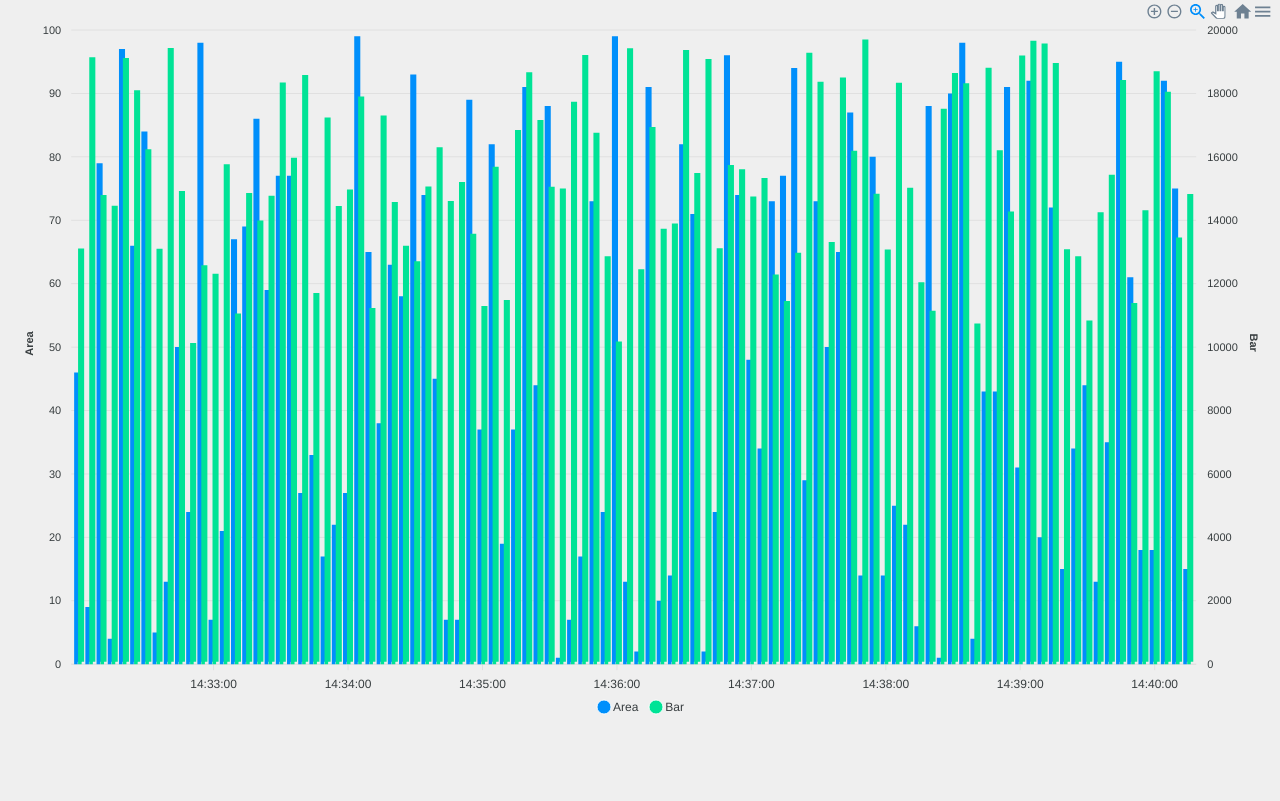
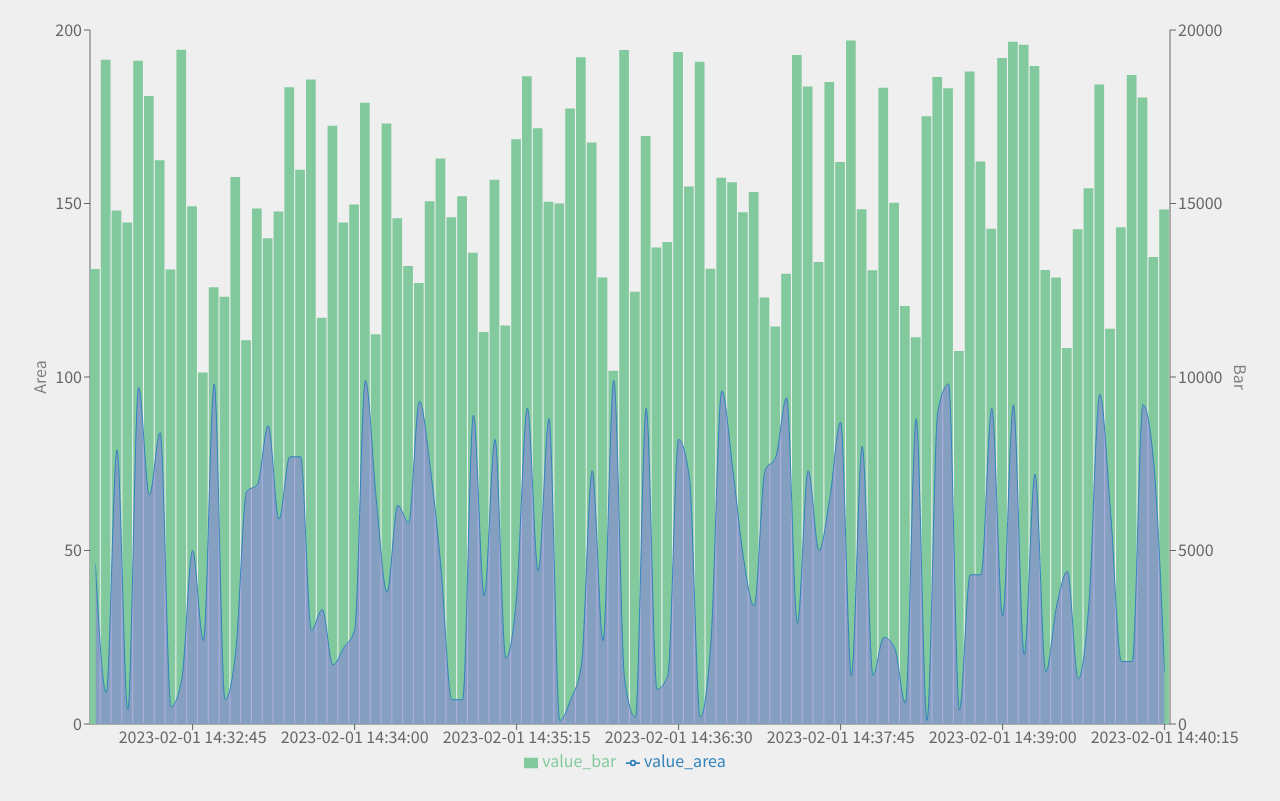
Before and after one commit to salmontaker/area-info, a React (Create React App) app: page / in a window 1280 px wide. Built offline with nearby package versions, Linux system fonts and the light colour scheme.

Commit message:
config: 차트 라이브러리 변경

```diff
--- a/package.json
+++ b/package.json
@@ -10,12 +10,11 @@
     "@types/node": "^16.18.50",
     "@types/react": "^18.2.21",
     "@types/react-dom": "^18.2.7",
-    "apexcharts": "^3.42.0",
     "react": "^18.2.0",
-    "react-apexcharts": "^1.4.1",
     "react-dom": "^18.2.0",
     "react-router-dom": "^6.15.0",
     "react-scripts": "5.0.1",
+    "recharts": "^2.8.0",
     "styled-components": "^6.0.7",
     "styled-reset": "^4.5.1",
     "typescript": "^4.9.5",
--- a/src/components/TimeSeriesChart.tsx
+++ b/src/components/TimeSeriesChart.tsx
@@ -1,5 +1,14 @@
 import { useEffect, useState } from 'react'
-import ReactApexChart from 'react-apexcharts'
+import {
+  ComposedChart,
+  Area,
+  Bar,
+  XAxis,
+  YAxis,
+  Tooltip,
+  Legend,
+  ResponsiveContainer,
+} from 'recharts'
 
 import { DataContext } from '../context/DataContext'
 import { useCustomContext } from '../hooks/useCustomContext'
@@ -28,36 +37,35 @@ function TimeSeriesChart() {
   }, [])
 
   return (
-    <>
-      <ReactApexChart
-        width={'100%'}
-        height={'90%'}
-        options={{
-          chart: { type: 'line' },
-          labels: data.map((item) => item.timestamp),
-          xaxis: {
-            type: 'datetime',
-          },
-          yaxis: [
-            {
-              title: {
-                text: 'Area',
-              },
-            },
-            {
-              opposite: true,
-              title: {
-                text: 'Bar',
-              },
-            },
-          ],
+    <ResponsiveContainer>
+      <ComposedChart
+        data={data}
+        margin={{
+          top: 30,
+          right: 50,
+          left: 30,
+          bottom: 30,
         }}
-        series={[
-          { name: 'Area', type: 'column', data: data.map((item) => item.value_area) },
-          { name: 'Bar', type: 'column', data: data.map((item) => item.value_bar) },
-        ]}
-      />
-    </>
+      >
+        <XAxis dataKey="timestamp" />
+        <YAxis
+          dataKey="value_area"
+          domain={[0, 200]}
+          label={{ value: 'Area', angle: -90, dx: -20 }}
+          yAxisId="left"
+        />
+        <YAxis
+          dataKey="value_bar"
+          label={{ value: 'Bar', angle: 90, dx: 40 }}
+          orientation="right"
+          yAxisId="right"
+        />
+        <Tooltip />
+        <Legend />
+        <Bar barSize={30} dataKey="value_bar" fill="#82ca9d" yAxisId="right" />
+        <Area dataKey="value_area" fill="#8884d8" type="monotone" yAxisId="left" />
+      </ComposedChart>
+    </ResponsiveContainer>
   )
 }
 
```
Also changed, not shown: 1 other file (tests, documents, lock files or other folders).
